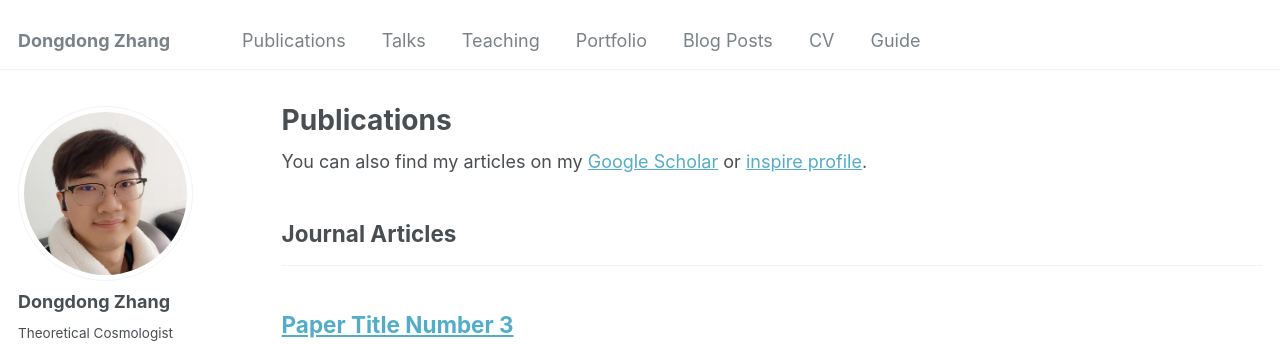
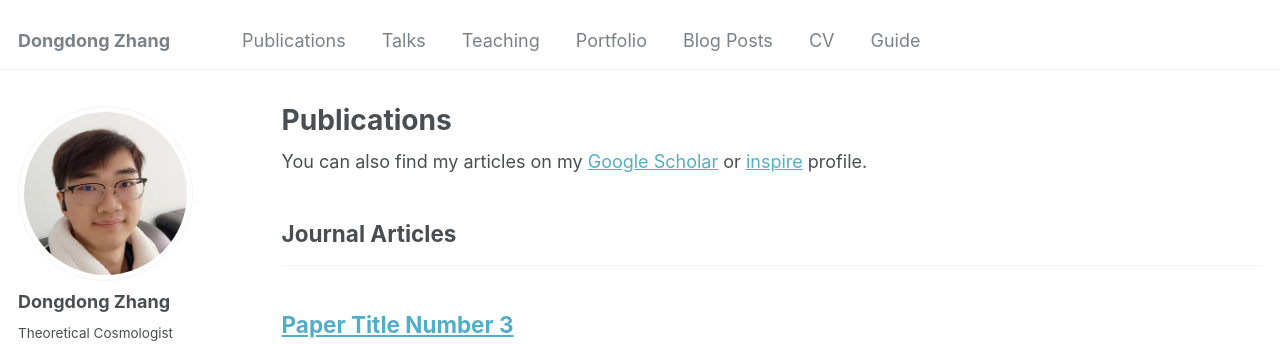
Before and after one commit to D-Zhang95/d-zhang95.github.io, a Jekyll site: the page built from _pages/publications.html, in a window 1280 px wide and 900 px high. Shown: the top 344 px of the window. Built offline with Jekyll 4.4.1, drawn with Linux system fonts in a browser that asks for light colours; some web fonts are replaced.

Commit message:
Update publications.html

```diff
--- a/_pages/publications.html
+++ b/_pages/publications.html
@@ -6,7 +6,7 @@ author_profile: true
 ---
 
 {% if site.author.googlescholar %}
-  <div class="wordwrap">You can also find my articles on my <a href="{{site.author.googlescholar}}">Google Scholar</a> or <a href="{https://inspirehep.net/authors/2789730?ui-citation-summary=true}">inspire profile</a>.</div>
+  <div class="wordwrap">You can also find my articles on my <a href="{{site.author.googlescholar}}">Google Scholar</a> or <a href="{https://inspirehep.net/authors/2789730?ui-citation-summary=true}">inspire</a> profile.</div>
 {% endif %}
 
 {% include base_path %}
```
